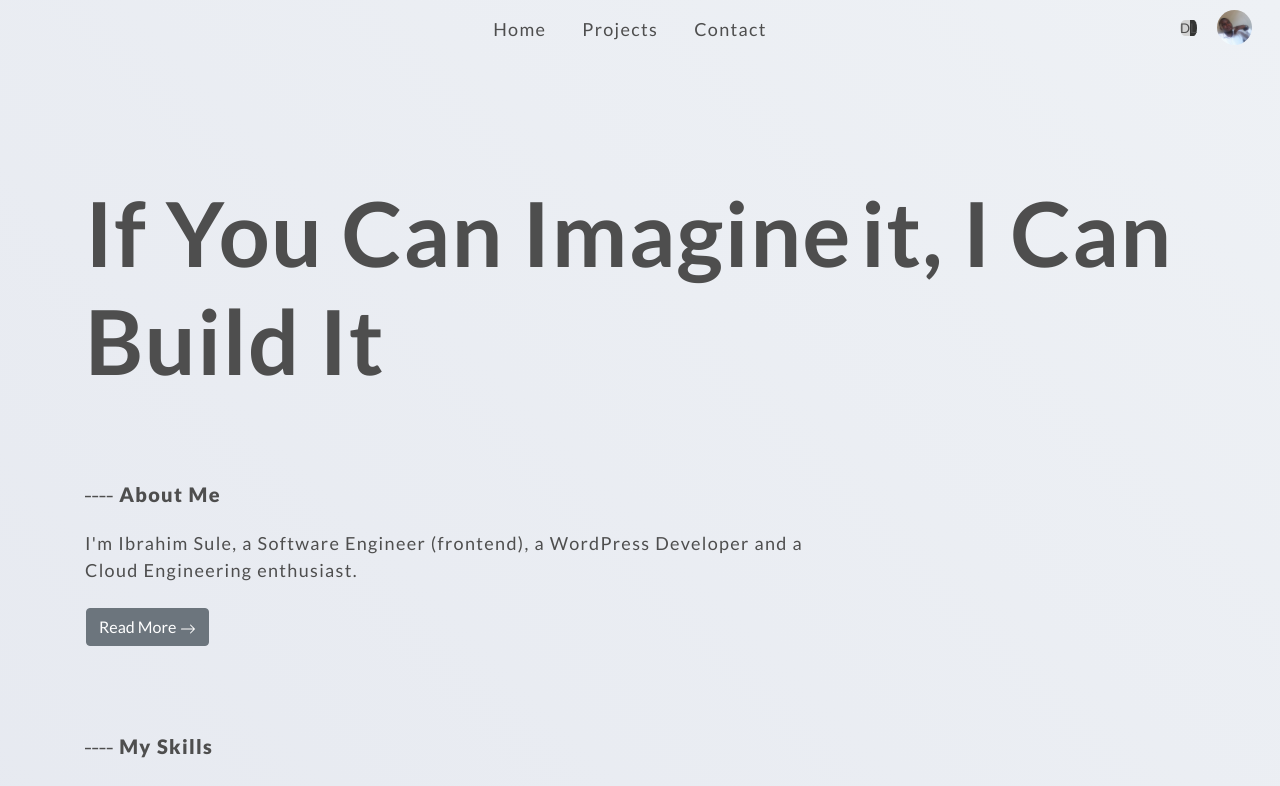
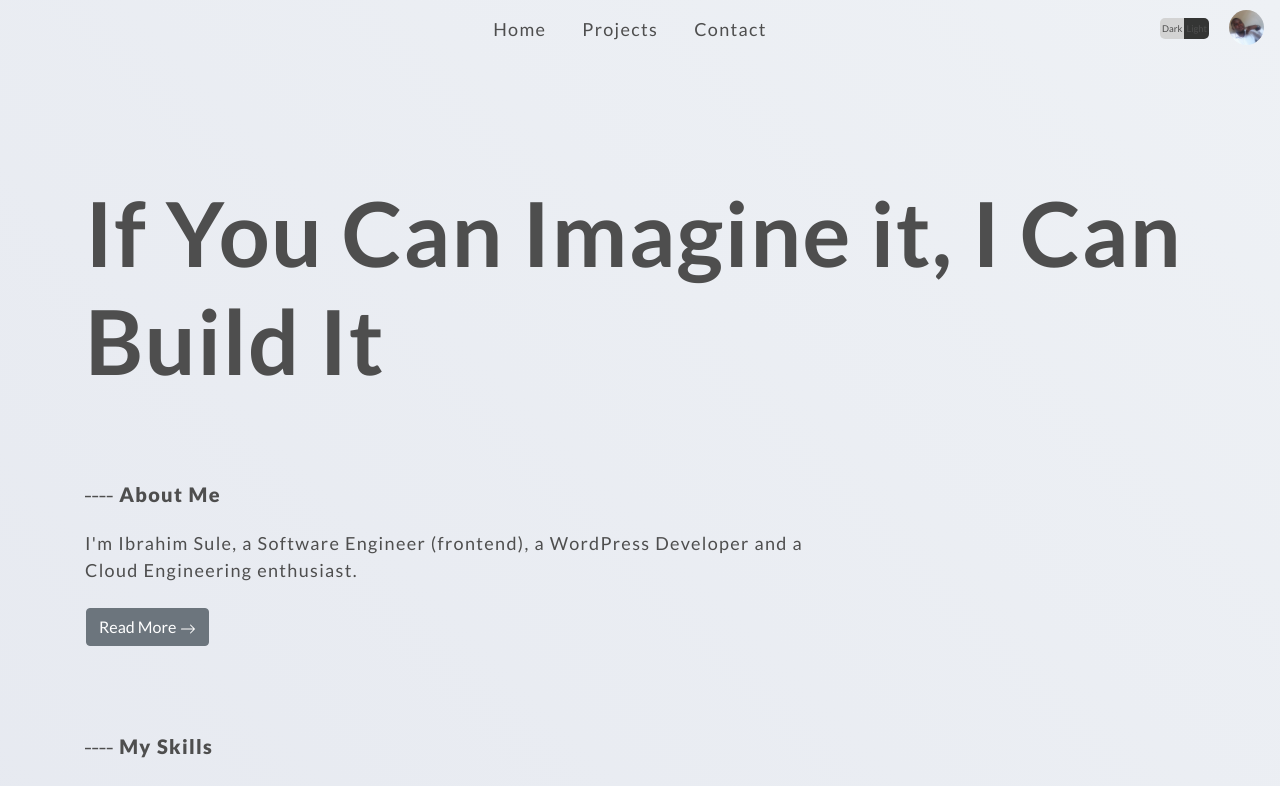
Before and after one commit to ibraheemosule/portfolio-v2, a React (Create React App) app: page / in a window 1280 px wide. Shown: the top 786 px of the page. Built offline with nearby package versions, Linux system fonts and the light colour scheme.

Commit message:
revamped the inspiration component and removed some text from the contact me section also worked on the light and darkmode button

```diff
--- a/src/Components/AllProjects.js
+++ b/src/Components/AllProjects.js
@@ -1,4 +1,3 @@
-import React from "react";
 import ProjectTemplate from "./projectTemplate/projectTemplate";
 import Container from "react-bootstrap/Container";
 import CardDeck from "react-bootstrap/CardDeck";
--- a/src/Components/Home.js
+++ b/src/Components/Home.js
@@ -1,4 +1,3 @@
-import React from "react";
 import Navigate from "./Navigate";
 import Inspiration from "./Inspiration";
 import About from "./About";
--- a/src/Components/Inspiration.js
+++ b/src/Components/Inspiration.js
@@ -1,4 +1,3 @@
-import React from "react";
 import { useEffect } from "react";
 import "../styles/styles.scss";
 import Row from "react-bootstrap/Row";
@@ -6,42 +5,34 @@ import Col from "react-bootstrap/Col";
 
 const Inspiration = () => {
   useEffect(() => {
-    let el = document.getElementsByClassName("animate");
-
-    const run = function () {
-      let x = 0;
-      if (x < el.length) {
-        let i = 0;
-        const opacity = setInterval(() => {
-          if (i < 1) {
-            el[x].style.opacity = i;
-            i += 0.1;
-          }
-        }, 50);
-        const interval = setInterval(() => {
-          x++;
-          i = 0;
-          if (x > el.length - 1) {
-            clearInterval(interval);
-            clearInterval(opacity);
-            for (let n = 0; n < el.length; n++) el[n].style.opacity = 1;
-          }
-        }, 500);
+    let el = document.getElementsByClassName("animate"),
+      x = 0,
+      i = 0;
+    const opacity = setInterval(() => {
+      if (i < 1) {
+        el[x].style.opacity = i;
+        i += 0.1;
+      } else {
+        i = 0;
+        ++x;
       }
-    };
-    run();
+      if (x === el.length) {
+        for (let element of el) element.style.opacity = 1;
+        clearInterval(opacity);
+      }
+    }, 50);
   }, []);
   return (
     <Row>
       <Col className="animation">
         <h1>
-          <span className="animate">If </span>{" "}
+          <span className="animate">If </span>
           <span className="animate">You </span>
           <span className="animate">Can </span>
-          <span className="animate">Imagine</span>{" "}
+          <span className="animate">Imagine </span>
           <span className="animate">it, </span>
           <span className="animate">I </span>
-          <span className="animate">Can</span>{" "}
+          <span className="animate">Can </span>
           <span className="animate">Build </span>
           <span className="animate">It</span>
         </h1>
--- a/src/Components/Navigate.js
+++ b/src/Components/Navigate.js
@@ -1,4 +1,3 @@
-import React from "react";
 import "../styles/styles.scss";
 import Nav from "react-bootstrap/Nav";
 import Navbar from "react-bootstrap/Navbar";
@@ -33,8 +32,8 @@ const Navigate = (props) => {
       </Collapse>
       <div className="logo-button">
         <button onClick={Toggler}>
-          <span className="light">D</span>
-          <span className="dark">L</span>
+          <span className="light">Dark</span>
+          <span className="dark">Light</span>
         </button>
         <Brand>
           <img
--- a/src/Components/Skills.js
+++ b/src/Components/Skills.js
@@ -30,7 +30,7 @@ const Skills = () => {
         >
           {skills.map((value, i) => (
             <div
-              keys={i}
+              key={i}
               style={{
                 backgroundColor: "#0000ff44",
                 borderRadius: "5px",
--- a/src/Components/WorkInterest.js
+++ b/src/Components/WorkInterest.js
@@ -1,4 +1,3 @@
-import React from "react";
 import Col from "react-bootstrap/Col";
 import Row from "react-bootstrap/Row";
 import SocialIcons from "./projectTemplate/SocialIcons";
@@ -7,7 +6,6 @@ import { Twitter } from "react-bootstrap-icons";
 import { Envelope } from "react-bootstrap-icons";
 import { Github } from "react-bootstrap-icons";
 import { Whatsapp } from "react-bootstrap-icons";
-import { ArrowDown } from "react-bootstrap-icons";
 import { Linkedin } from "react-bootstrap-icons";
 
 const WorkInterest = () => (
@@ -28,7 +26,7 @@ const WorkInterest = () => (
     <Row style={{ marginTop: "10vh" }}>
       <Col sm={8}>
         <h3>
-          <sup>____</sup> Contact Me Below <ArrowDown size={12} />
+          <sup>____</sup> Contact
         </h3>
       </Col>
     </Row>
--- a/src/styles/styles.scss
+++ b/src/styles/styles.scss
@@ -1,5 +1,6 @@
 $light: rgb(211, 211, 211);
 $dark: #343534;
+$text-size: 0.7em;
 .navFirst {
   background-color: transparent;
   font-weight: 500;
@@ -15,11 +16,12 @@ $dark: #343534;
 
   div.logo-button {
     position: absolute;
-    display: inline-block;
+    display: flex;
+    justify-content: flex-end;
     top: 0;
     right: 0;
     margin-top: 5px;
-    width: 100px;
+    width: 200px;
 
     img {
       width: 35px;
@@ -31,21 +33,24 @@ $dark: #343534;
     }
     button {
       background: inherit;
+      outline: none;
       color: inherit;
       padding: 0;
       border: none;
-      // width: 15px;
       margin-right: 20px;
       span {
         width: 50%;
+        padding: 5px 2px;
       }
       .light {
         background: $light;
-        border-radius: 50% 0 0 50%;
+        border-radius: 5px 0 0 5px;
+        font-size: $text-size;
       }
       .dark {
         background: $dark;
-        border-radius: 0 50% 50% 0;
+        border-radius: 0 5px 5px 0;
+        font-size: $text-size;
       }
     }
   }
```
